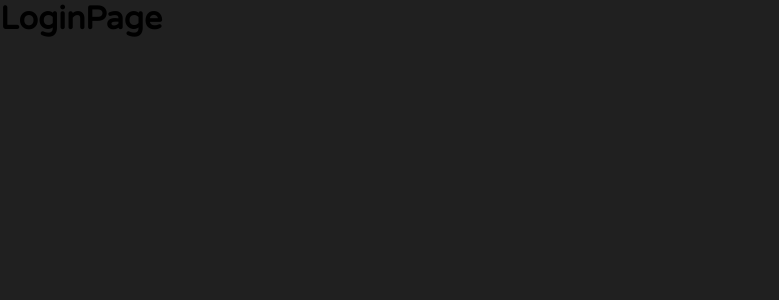
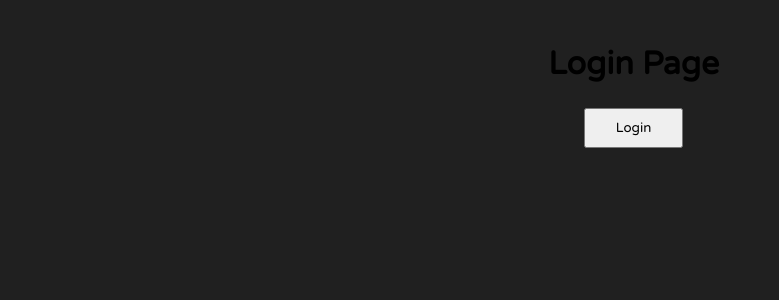
Before and after one commit to Javiergda/Streaming, a React (Vite) app: page /login in a window 1280 px wide. Shown: the top 300 px of the page, without its empty margins (0-779 px from the left). Built offline with nearby package versions, Linux system fonts and the light colour scheme.

Commit message:
creacion login page

```diff
--- a/src/Streaming/components/FilmPage/FilmDetail.jsx
+++ b/src/Streaming/components/FilmPage/FilmDetail.jsx
@@ -36,7 +36,7 @@ export const FilmDetail = () => {
             {isLoading ?
                 <p className="loading">Cargando...</p>
                 :
-                <p>
+                <div>
                     <h3>{data.original_title}</h3>
                     <ul>
                         <li>
@@ -62,7 +62,7 @@ export const FilmDetail = () => {
                     >
                         Volver
                     </button>
-                </p>
+                </div>
             }
 
         </div>
--- a/src/Streaming/components/StreamingPage/StreamingPage.jsx
+++ b/src/Streaming/components/StreamingPage/StreamingPage.jsx
@@ -15,7 +15,7 @@ export const StreamingPage = () => {
 
     const { data, isLoading, hasError } = useFetch(`${BASE_URL}${searchUrl}${API_KEY}`);
     const { results: films } = data;
-    console.log(data);
+
 
     return (
         <div className='streamingPage'>
--- a/src/Streaming/routes/Navbar.jsx
+++ b/src/Streaming/routes/Navbar.jsx
@@ -1,33 +1,38 @@
-import { Link, NavLink } from 'react-router-dom';
-
+import { Link, NavLink, useNavigate } from 'react-router-dom';
 
 export const Navbar = () => {
+
+    const navigate = useNavigate();
+
+    const handleLogout = () => {
+
+        navigate('/login', {
+            replace: true //evita regresar a la pagina anterior
+        });
+    }
+
     return (
         <nav className="navbar">
 
             <Link
-                className={({ isActive }) => `${isActive ? 'active' : ''}`}
+                //      className={({ isActive }) => `${isActive ? 'active' : ''}`}
                 to="/"
             >
                 Peliculas
             </Link>
 
             <div>
-                <NavLink
-                    className="logout"
-                    to="/login"
+                <span>
+                    Javier García
+                </span>
+
+                <button
+                    onClick={handleLogout}
                 >
-                    <span>
-                        Javier García
-                    </span>
-                </NavLink>
-
-                <button>
                     Logout
                 </button>
             </div>
 
-
         </nav>
     )
 }
--- a/src/auth/Pages/LoginPage.jsx
+++ b/src/auth/Pages/LoginPage.jsx
@@ -1,5 +1,29 @@
+import { useNavigate } from "react-router-dom"
+
 export const LoginPage = () => {
+
+    const navigate = useNavigate();
+
+
+
+    const handleLogin = () => {
+        navigate('/', {
+            replace: true
+        });
+
+    }
+
     return (
-        <h1>LoginPage</h1>
+
+
+        <div className="loginPage">
+            <h1>Login Page</h1>
+
+            <button
+                onClick={handleLogin}
+            >
+                Login
+            </button>
+        </div>
     )
 }
--- /dev/null
+++ b/src/styles/components/_loginPage.scss
@@ -0,0 +1,16 @@
+.loginPage {
+
+    display: flex;
+    flex-direction: column;
+    align-items: center;
+    margin-top: 30px;
+
+    h1 {
+        margin: 15px;
+    }
+
+    button {
+        margin: 10px;
+        padding: 10px 30px;
+    }
+}
--- a/src/styles/styles.scss
+++ b/src/styles/styles.scss
@@ -10,3 +10,4 @@
 @import './components/searchFilm';
 @import './components/filmDetail';
 @import './components/navbar';
+@import './components/loginPage';
```
